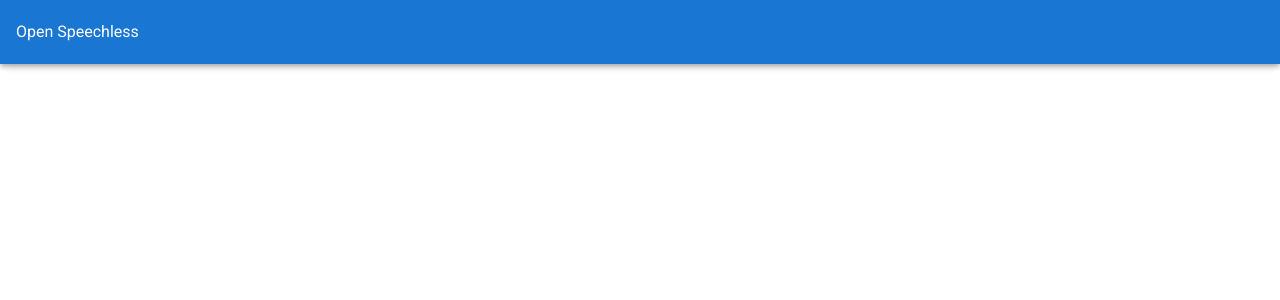
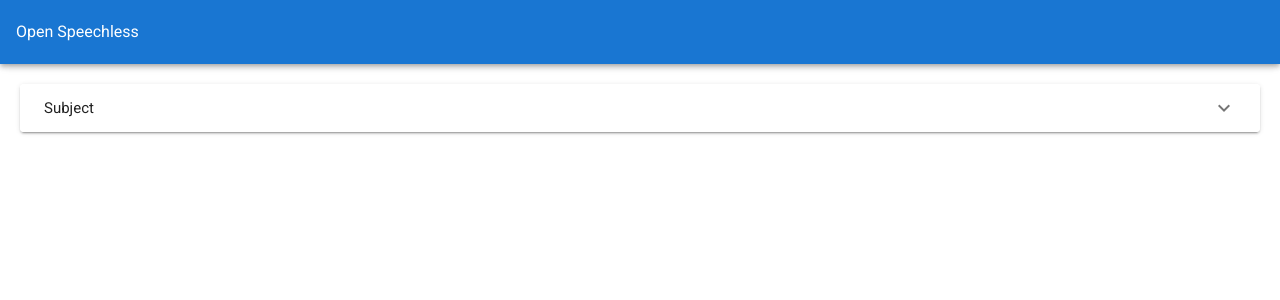
Before and after one commit to kratisto/open-speechless, a Vue app: page / in a window 1280 px wide. Shown: the top 300 px of the page. Built offline with nearby package versions, Linux system fonts and the light colour scheme.

Commit message:
feat(home): add speechless component with subject tab

```diff
--- a/src/App.vue
+++ b/src/App.vue
@@ -5,12 +5,14 @@
     </v-app-bar>
 
     <v-content>
+      <SpeechlessPage/>
     </v-content>
   </v-app>
 </template>
 
 <script>
 
+import SpeechlessPage from "./components/speechless_page/SpeechLessPage";
 export default {
   name: 'App',
   props: {
@@ -20,6 +22,7 @@ export default {
     drawer: null,
   }),
   components: {
+    SpeechlessPage
   },
 };
 </script>
--- /dev/null
+++ b/src/components/speechless_page/SpeechLessPage.vue
@@ -0,0 +1,151 @@
+<template>
+    <div>
+        <div id="table">
+            <v-expansion-panels>
+                <v-expansion-panel
+                        :key="data"
+                >
+                    <v-expansion-panel-header>Subject</v-expansion-panel-header>
+                    <v-expansion-panel-content>
+                        <v-data-table
+                                :headers="columns"
+                                :items="dataSpin"
+                                :hide-default-footer="true"
+                                class="elevation-1"
+                        >
+                            <template v-slot:top>
+                                <v-toolbar flat color="white">
+
+                                    <v-spacer></v-spacer>
+                                    <v-dialog v-model="dialog" max-width="500px">
+                                        <template v-slot:activator="{ on }">
+                                            <v-btn color="primary" dark class="mb-2" v-on="on">New Item</v-btn>
+                                        </template>
+                                        <v-card>
+                                            <v-card-title>
+                                                <span class="headline">{{ formTitle }}</span>
+                                            </v-card-title>
+
+                                            <v-card-text>
+                                                <v-container>
+                                                    <v-row>
+                                                        <v-col cols="12" sm="6" md="4">
+                                                            <v-text-field v-model="editedItem.Nom" label="Nom "></v-text-field>
+                                                        </v-col>
+                                                        <v-col cols="12" sm="6" md="4">
+                                                            <v-text-field v-model="editedItem.Lien" label="Lien"></v-text-field>
+                                                        </v-col>
+                                                    </v-row>
+                                                </v-container>
+                                            </v-card-text>
+
+                                            <v-card-actions>
+                                                <v-spacer></v-spacer>
+                                                <v-btn color="blue darken-1" text @click="close">Cancel</v-btn>
+                                                <v-btn color="blue darken-1" text @click="save">Save</v-btn>
+                                            </v-card-actions>
+                                        </v-card>
+                                    </v-dialog>
+                                </v-toolbar>
+                            </template>
+                            <template v-slot:item.action="{ item }">
+                                <v-icon
+                                        small
+                                        class="mr-2"
+                                        @click="editItem(item)"
+                                >
+                                    edit
+                                </v-icon>
+                                <v-icon
+                                        small
+                                        @click="deleteItem(item)"
+                                >
+                                    delete
+                                </v-icon>
+                            </template>
+                        </v-data-table>
+                    </v-expansion-panel-content>
+                </v-expansion-panel>
+            </v-expansion-panels>
+        </div>
+    </div>
+</template>
+
+<script>
+export default {
+    name: 'SpeechlessPage',
+    data: function () {
+        return {
+            columns: [
+                { text: 'Name', value: 'Nom' },
+                { text: 'Actions', value: 'action', sortable: false },
+            ],
+            container: null,
+            dataSpin : [
+                {Nom:"Un film",  Lien:""},
+                {Nom:"Une serie", Lien:""},
+                {Nom:"Un logiciel", Lien:""}
+            ],
+            dialog: false,
+            editedIndex: -1,
+            editedItem: {
+                Nom: "",
+                Lien: "",
+            },
+            defaultItem: {
+                Nom: "",
+                Lien: "",
+            },
+        }
+    },
+    methods : {
+        getDataSpin(){
+            return this.dataSpin;
+        },
+        editItem (item) {
+            this.editedIndex = this.dataSpin.indexOf(item)
+            this.editedItem = Object.assign({}, item)
+            this.dialog = true
+        },
+        deleteItem (item) {
+            const index = this.dataSpin.indexOf(item)
+            confirm('Are you sure you want to delete this item?') && this.dataSpin.splice(index, 1)
+
+            this.removeGraph()
+            this.buildGraph()
+        },
+        close () {
+            this.dialog = false
+            setTimeout(() => {
+                this.editedItem = Object.assign({}, this.defaultItem)
+                this.editedIndex = -1
+            }, 300)
+        },
+        save () {
+            if (this.editedIndex > -1) {
+                Object.assign(this.dataSpin[this.editedIndex], this.editedItem)
+            } else {
+                this.dataSpin.push(this.editedItem)
+            }
+            this.close()
+        },
+    },
+    watch: {
+        dialog (val) {
+            val || this.close()
+        },
+    },
+}
+</script>
+
+<style>
+    text{
+        font-family:Helvetica, Arial, sans-serif;
+        font-size:11px;
+        pointer-events:none;
+    }
+
+    #table {
+        padding: 20px;
+    }
+</style>
```
